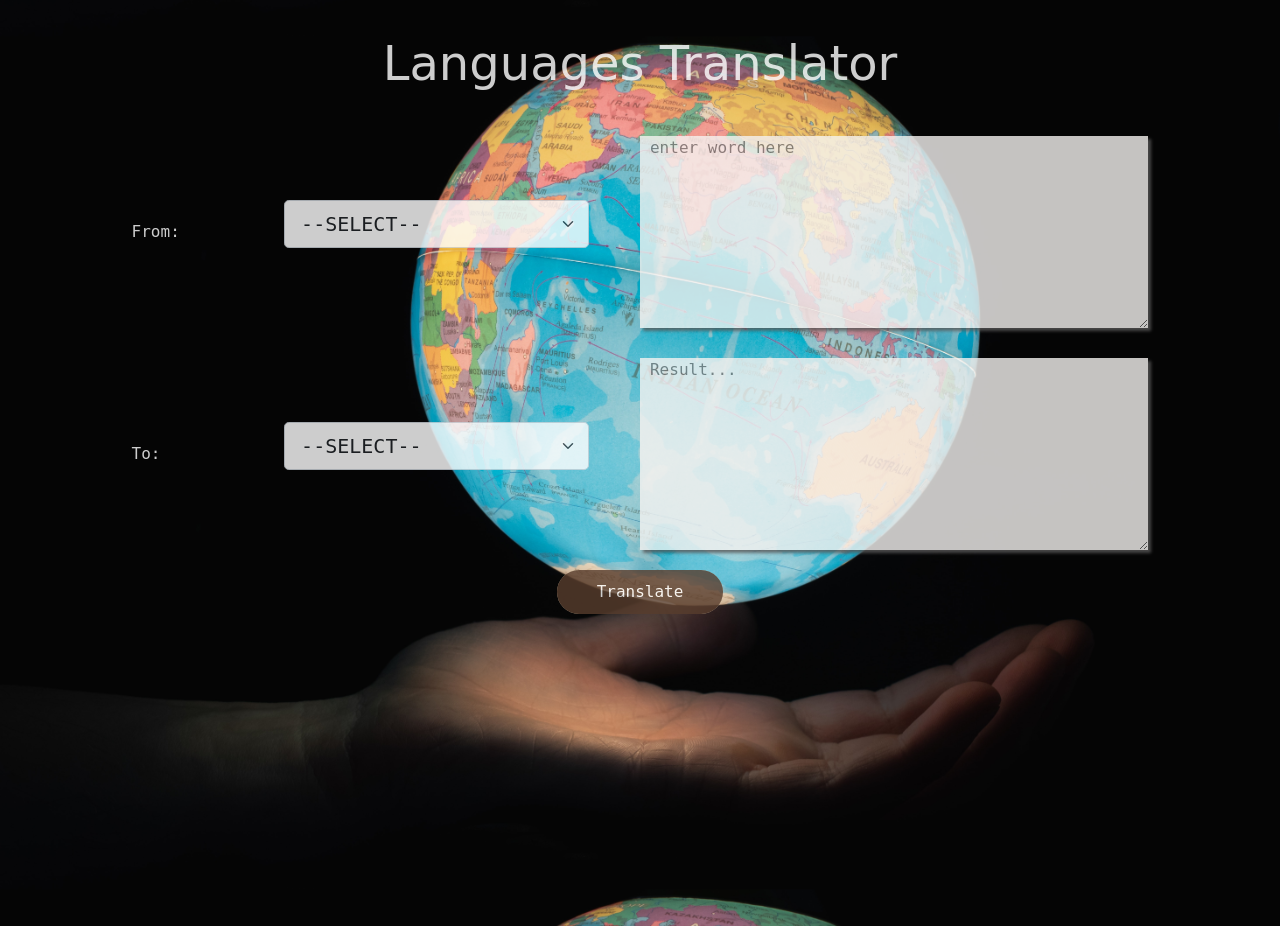
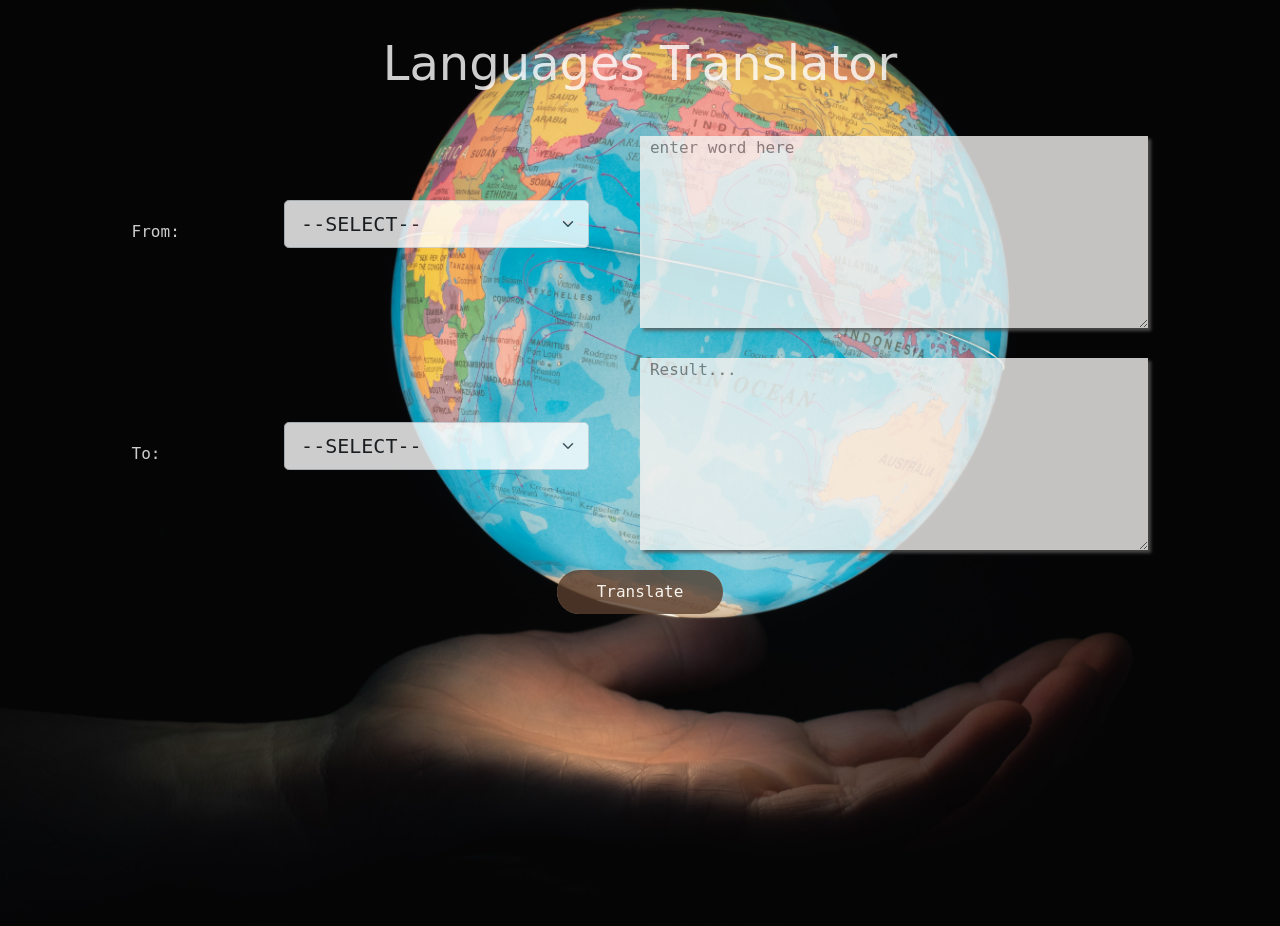
Before and after one commit to Rafaljawad/Langueges-Translator-app-python-flask-googletrans-module, a Flask app: page / in a window 1280 px wide. Run offline with Flask 2, Linux system fonts and the light colour scheme; some web fonts are replaced.

Commit message:
changed background size and added deployment-url

```diff
--- /dev/null
+++ b/deployment-url.txt
@@ -0,0 +1 @@
+https://translator-app-xv6x.onrender.com/translate
--- a/static/style.css
+++ b/static/style.css
@@ -8,7 +8,7 @@
 #body{
 
   background-image: url("greg-rosenke-GOWz0zTf_vY-unsplash.jpg");
-  background-size: contain;
+  background-size: cover;
   background-position: center;
   opacity: 0.8;
 }
```
